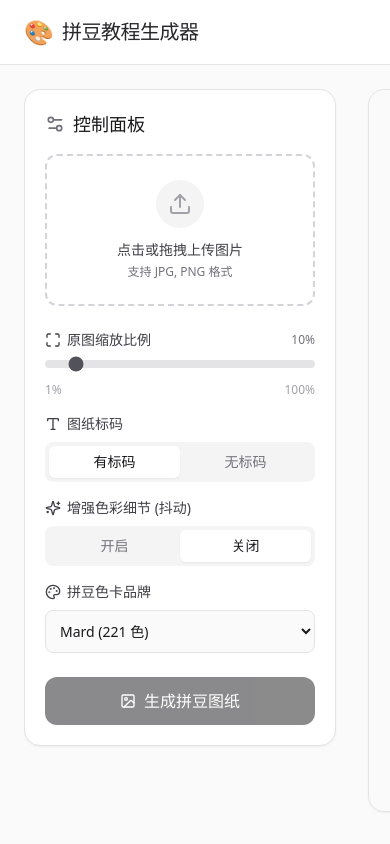
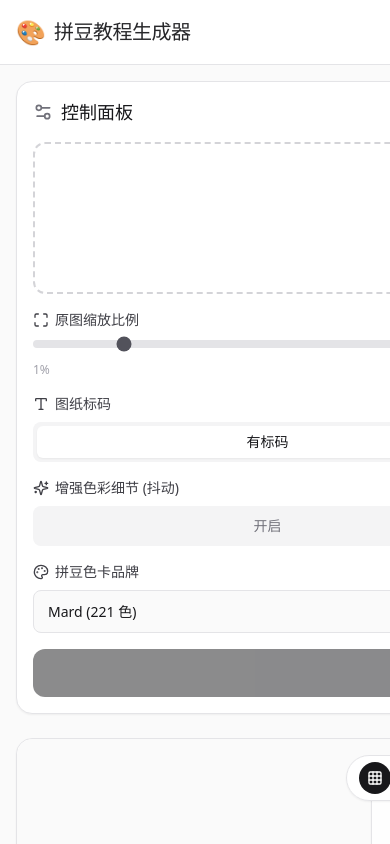
Before and after one commit to DiovolendoQwQ/perler-beads-generator, a React (Vite) app: page / in a window 390 px wide. Shown: the top 844 px of the page. Built offline with nearby package versions, Linux system fonts and the light colour scheme.

Commit message:
feat: 优化前端布局
Co-authored-by: traeagent <traeagent@users.noreply.github.com>

```diff
--- a/src/App.tsx
+++ b/src/App.tsx
@@ -3,18 +3,18 @@ import Workspace from './components/Workspace';
 
 function App() {
   return (
-    <div className="min-h-screen bg-zinc-50 text-zinc-900 font-sans">
-      <header className="bg-white border-b border-zinc-200 px-6 py-4 flex items-center justify-between sticky top-0 z-10">
+    <div className="h-screen flex flex-col bg-zinc-50 text-zinc-900 font-sans overflow-hidden">
+      <header className="bg-white border-b border-zinc-200 px-4 md:px-6 py-4 flex items-center justify-between shrink-0">
         <div className="flex items-center gap-2">
           <span className="text-2xl">🎨</span>
           <h1 className="text-xl font-bold tracking-tight text-zinc-800">拼豆教程生成器</h1>
         </div>
-        <div className="text-sm text-zinc-500 font-medium px-3 py-1 bg-zinc-100 rounded-full">
+        <div className="text-xs md:text-sm text-zinc-500 font-medium px-3 py-1 bg-zinc-100 rounded-full">
           Perler Bead Generator
         </div>
       </header>
 
-      <main className="max-w-[1600px] mx-auto p-6 h-[calc(100vh-73px)]">
+      <main className="flex-1 min-h-0 w-full max-w-[1600px] mx-auto p-4 md:p-6 overflow-y-auto lg:overflow-hidden">
         <Workspace />
       </main>
     </div>
--- a/src/components/MaterialStats.tsx
+++ b/src/components/MaterialStats.tsx
@@ -8,10 +8,10 @@ export default function MaterialStats() {
   const currentPalette = palettes[selectedBrand] || [];
 
   const statsList = Object.entries(beadCounts)
-    .sort(([, countA], [, countB]) => countB - countA)
+    .sort(([, countA], [, countB]) => (countB as number) - (countA as number))
     .map(([code, count]) => {
       const colorInfo = currentPalette.find(c => c.code === code);
-      return { code, count, hex: colorInfo?.hex || '#ccc' };
+      return { code, count: count as number, hex: colorInfo?.hex || '#ccc' };
     });
 
   const totalBeads = statsList.reduce((acc, item) => acc + item.count, 0);
@@ -19,8 +19,8 @@ export default function MaterialStats() {
   if (statsList.length === 0) return null;
 
   return (
-    <div className="bg-white rounded-2xl border border-zinc-200 shadow-sm p-5 flex flex-col gap-4 flex-1">
-      <div className="flex items-center justify-between pb-3 border-b border-zinc-100">
+    <div className="bg-white rounded-2xl border border-zinc-200 shadow-sm p-4 lg:p-5 flex flex-col gap-4 flex-1 lg:min-h-0">
+      <div className="flex items-center justify-between pb-3 border-b border-zinc-100 shrink-0">
         <h2 className="text-lg font-semibold flex items-center gap-2">
           <List className="w-5 h-5 text-zinc-500" />
           耗材清单
@@ -30,7 +30,7 @@ export default function MaterialStats() {
         </span>
       </div>
 
-      <div className="flex-1 overflow-y-auto custom-scrollbar pr-2 space-y-2 max-h-[400px]">
+      <div className="flex-1 overflow-y-auto custom-scrollbar pr-1 lg:pr-2 space-y-2">
         {statsList.map((item) => (
           <div key={item.code} className="flex items-center justify-between p-2 rounded-lg hover:bg-zinc-50 border border-transparent hover:border-zinc-100 transition-colors">
             <div className="flex items-center gap-3">
--- a/src/components/PreviewCanvas.tsx
+++ b/src/components/PreviewCanvas.tsx
@@ -107,7 +107,7 @@ export default function PreviewCanvas() {
   return (
     <div className="flex flex-col h-full bg-zinc-50 relative rounded-2xl overflow-hidden group">
       {/* Toolbar */}
-      <div className="absolute top-4 left-1/2 -translate-x-1/2 bg-white/90 backdrop-blur-sm border border-zinc-200 shadow-sm rounded-full px-4 py-2 flex items-center gap-4 z-10 opacity-0 group-hover:opacity-100 transition-opacity">
+      <div className="absolute top-4 left-1/2 -translate-x-1/2 bg-white/90 backdrop-blur-sm border border-zinc-200 shadow-sm rounded-full px-3 py-1.5 lg:px-4 lg:py-2 flex items-center gap-2 lg:gap-4 z-10 opacity-100 lg:opacity-0 lg:group-hover:opacity-100 transition-opacity shadow-md lg:shadow-sm w-[max-content]">
         <button
           onClick={() => setShowGrid(!showGrid)}
           className={`p-2 rounded-full transition-colors ${showGrid ? 'bg-zinc-900 text-white' : 'hover:bg-zinc-100 text-zinc-600'}`}
--- a/src/components/UploadPanel.tsx
+++ b/src/components/UploadPanel.tsx
@@ -50,7 +50,7 @@ export default function UploadPanel() {
   };
 
   return (
-    <div className="bg-white rounded-2xl border border-zinc-200 shadow-sm p-5 flex flex-col gap-6">
+    <div className="bg-white rounded-2xl border border-zinc-200 shadow-sm p-4 lg:p-5 flex flex-col gap-4 lg:gap-6 shrink-0">
       <div>
         <h2 className="text-lg font-semibold flex items-center gap-2 mb-4">
           <Settings2 className="w-5 h-5 text-zinc-500" />
--- a/src/components/Workspace.tsx
+++ b/src/components/Workspace.tsx
@@ -5,15 +5,15 @@ import MaterialStats from './MaterialStats';
 
 export default function Workspace() {
   return (
-    <div className="flex gap-6 h-full">
+    <div className="flex flex-col lg:flex-row gap-4 lg:gap-6 lg:h-full">
       {/* Left Panel: Controls */}
-      <div className="w-80 flex flex-col gap-6 shrink-0 h-full overflow-y-auto pb-4 pr-2 custom-scrollbar">
+      <div className="w-full lg:w-80 flex flex-col gap-4 lg:gap-6 shrink-0 lg:h-full lg:overflow-hidden pb-2 lg:pb-0 pr-1 lg:pr-2 custom-scrollbar">
         <UploadPanel />
         <MaterialStats />
       </div>
 
       {/* Right Panel: Preview */}
-      <div className="flex-1 bg-white rounded-2xl border border-zinc-200 shadow-sm flex flex-col overflow-hidden relative">
+      <div className="flex-1 min-h-[500px] lg:min-h-0 bg-white rounded-2xl border border-zinc-200 shadow-sm flex flex-col overflow-hidden relative">
         <PreviewCanvas />
       </div>
     </div>
```
Also changed, not shown: 1 other file (tests, documents, lock files or other folders).
